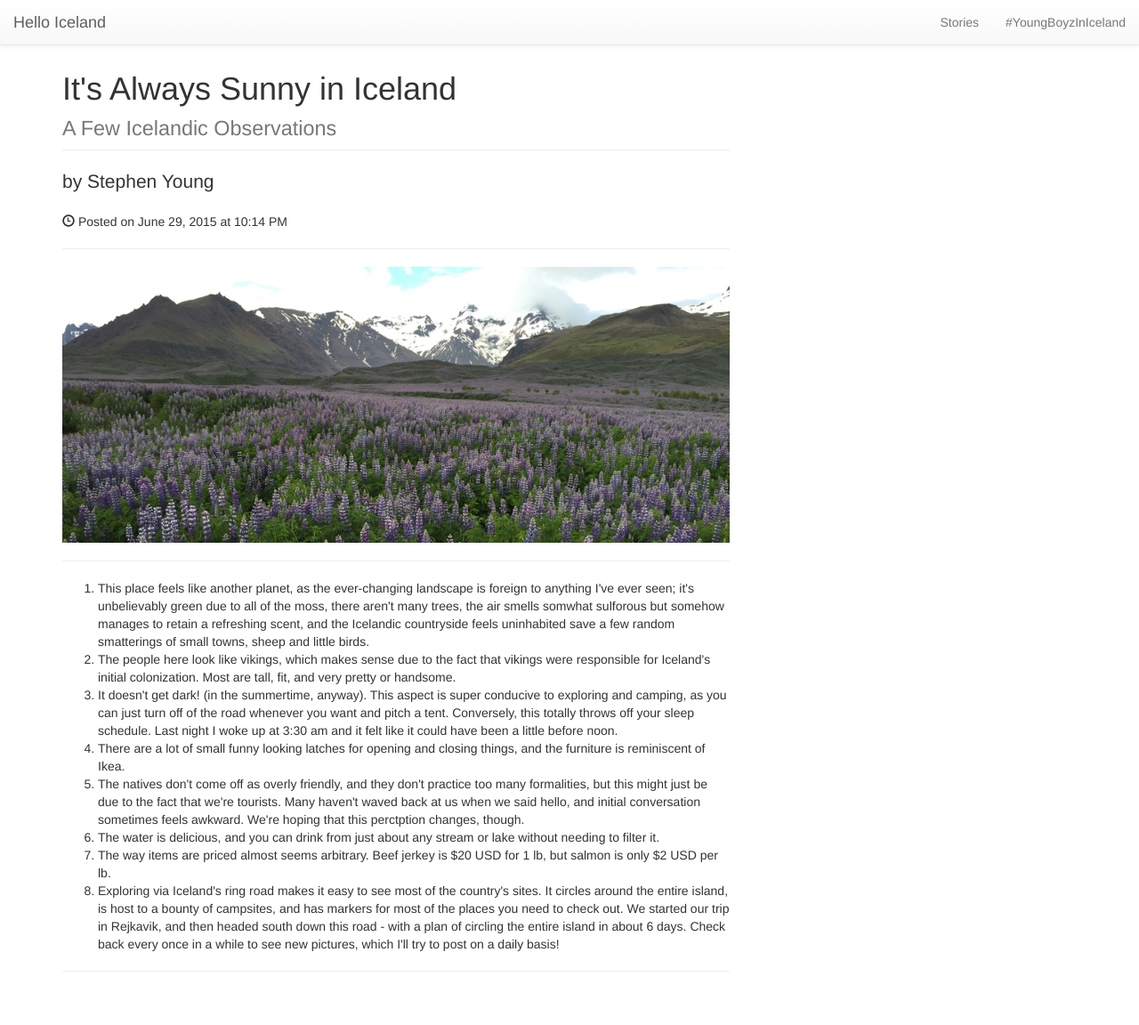
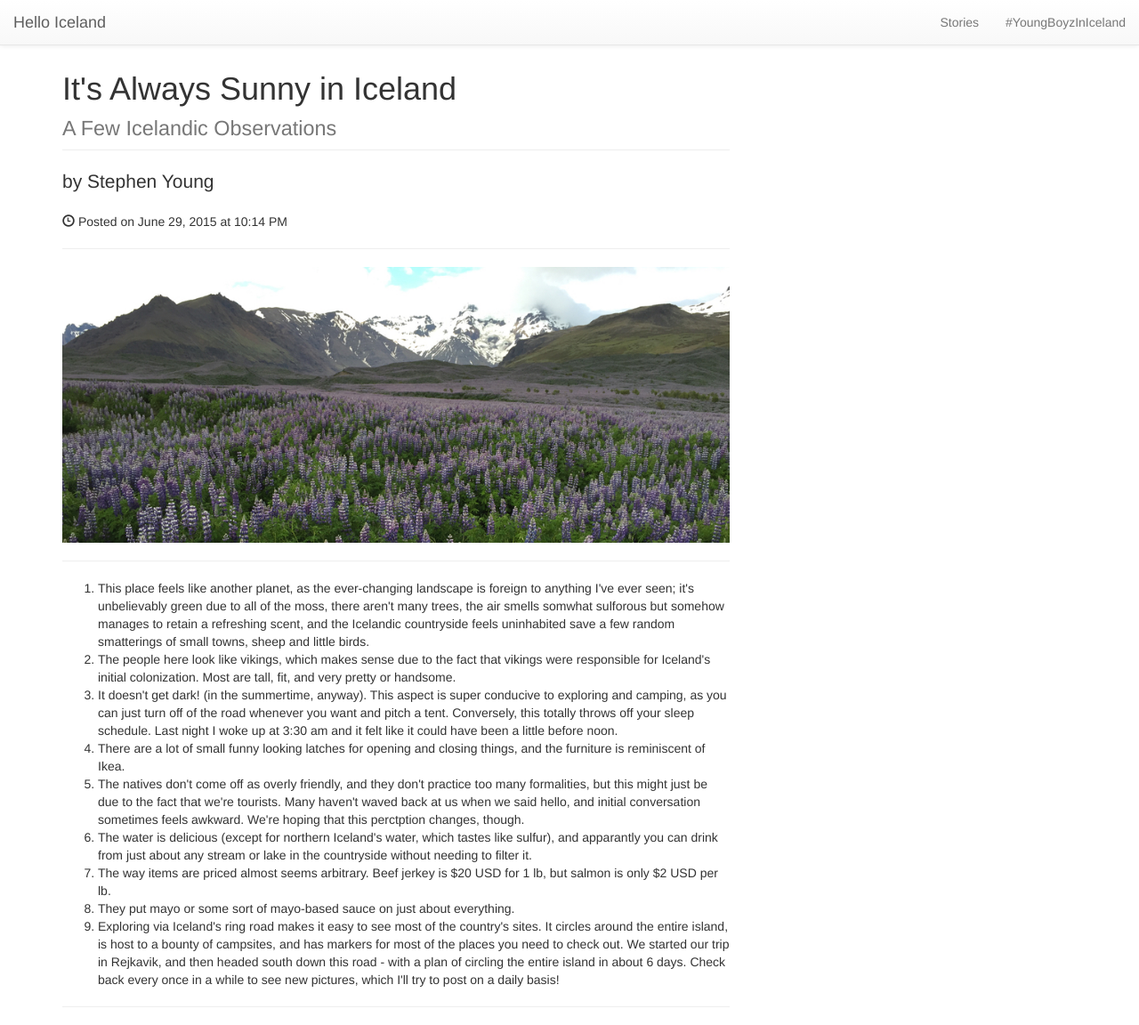
Before and after one commit to StephenJayYoung/Iceland, a Jekyll site: the page stories.html, which Jekyll copies as it is, in a window 1280 px wide and 1152 px high. Shown: the whole window at 89% size. Built offline with Jekyll 4.4.1, drawn with Linux system fonts in a browser that asks for light colours; nearby versions of some CDN libraries; Markdown is read by kramdown in place of the engine named in the settings.

Commit message:
mods to stories page

```diff
--- a/stories.html
+++ b/stories.html
@@ -84,8 +84,9 @@
                         <!-- <img class="img-responsive" src="img/IMG_0406.JPG" alt="image"> -->
                         <li>There are a lot of small funny looking latches for opening and closing things, and the furniture is reminiscent of Ikea.</li>
                         <li>The natives don't come off as overly friendly, and they don't practice too many formalities, but this might just be due to the fact that we're tourists. Many haven't waved back at us when we said hello, and initial conversation sometimes feels awkward. We're hoping that this perctption changes, though. </li>
-                        <li>The water is delicious, and you can drink from just about any stream or lake without needing to filter it.</li>
+                        <li>The water is delicious (except for northern Iceland's water, which tastes like sulfur), and apparantly you can drink from just about any stream or lake in the countryside without needing to filter it.</li>
                         <li>The way items are priced almost seems arbitrary. Beef jerkey is $20 USD for 1 lb, but salmon is only $2 USD per lb.</li>
+                        <li>They put mayo or some sort of mayo-based sauce on just about everything.</li>
                         <li>Exploring via Iceland's ring road makes it easy to see most of the country's sites. It circles around the entire island, is host to a bounty of campsites, and has markers for most of the places you need to check out. We started our trip in Rejkavik, and then headed south down this road - with a plan of circling the entire island in about 6 days. Check back every once in a while to see new pictures, which I'll try to post on a daily basis! </li>
                         <!-- <img class="img-responsive" src="img/IMG_0406.JPG" alt="image"> -->
                     </ol>
```
